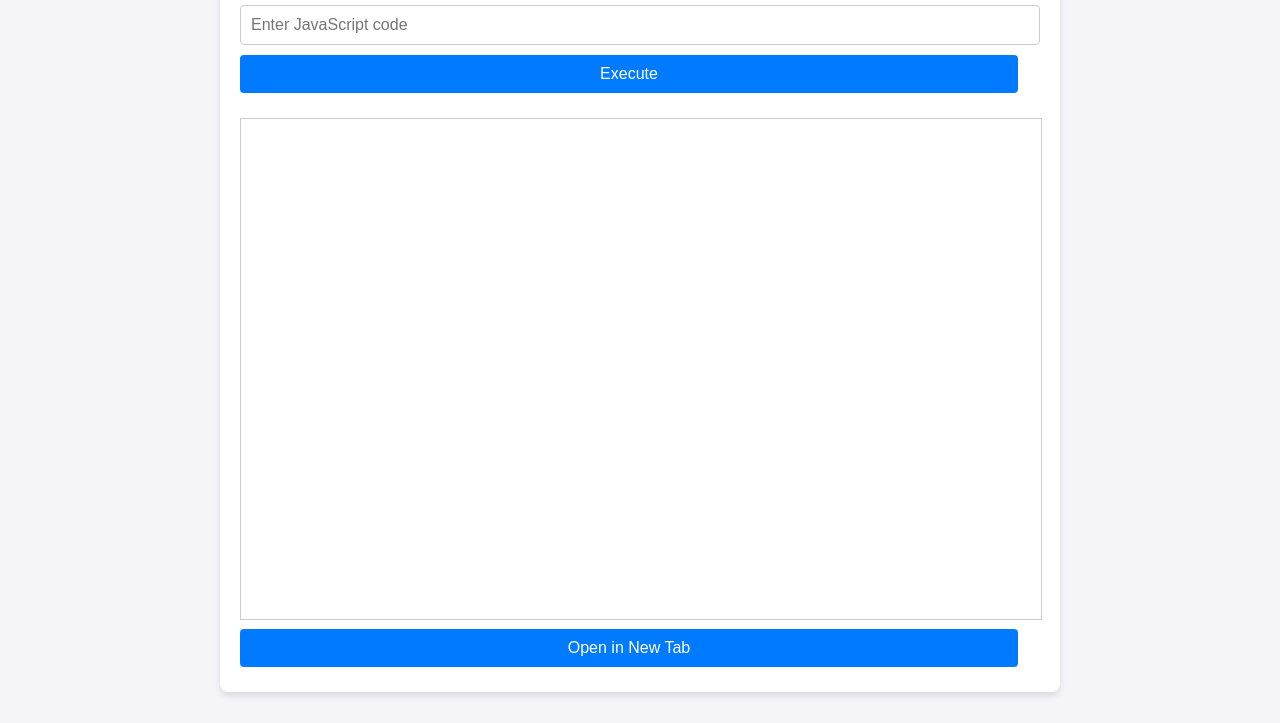
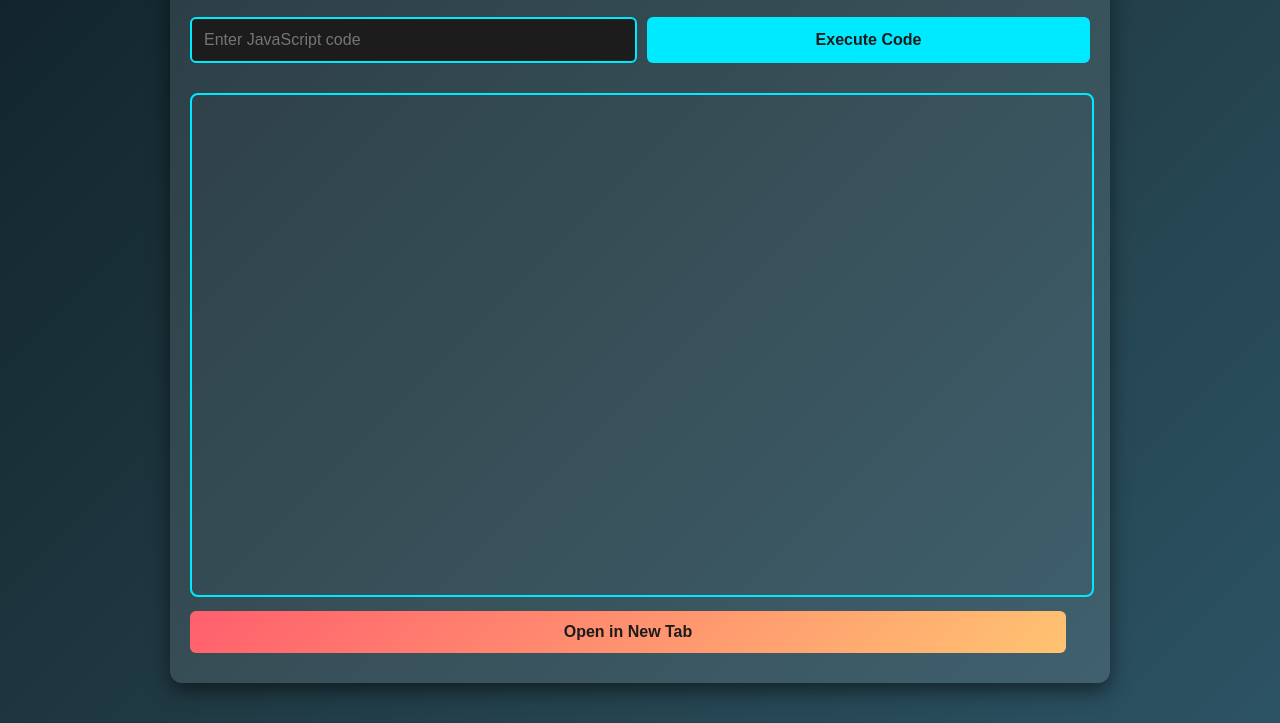
Before and after one commit to Bishop1-creator/blast-tool, a plain HTML site: page index.html in a window 1280 px wide. Shown: the part 218-941 px from the top of the page. Drawn offline with Linux system fonts and the light colour scheme.

Commit message:
Update index.html

```diff
--- a/index.html
+++ b/index.html
@@ -3,64 +3,123 @@
 <head>
     <meta charset="UTF-8">
     <meta name="viewport" content="width=device-width, initial-scale=1.0">
-    <title>Enhanced Bookmarklet Runner</title>
+    <title>Blast - Enhanced Bookmarklet Runner</title>
     <style>
+        /* Global Styles */
         body {
-            font-family: Arial, sans-serif;
+            font-family: 'Arial', sans-serif;
             margin: 0;
+            padding: 0;
+            background: linear-gradient(135deg, #0f2027, #203a43, #2c5364);
+            color: #ffffff;
+            overflow-x: hidden;
+            animation: backgroundAnimation 10s infinite alternate;
+        }
+
+        @keyframes backgroundAnimation {
+            0% { background-position: 0% 50%; }
+            100% { background-position: 100% 50%; }
+        }
+
+        /* Container Styles */
+        .container {
+            max-width: 900px;
+            margin: 40px auto;
+            background: rgba(255, 255, 255, 0.1);
             padding: 20px;
-            box-sizing: border-box;
-            background-color: #f4f4f9;
+            border-radius: 12px;
+            box-shadow: 0 8px 20px rgba(0, 0, 0, 0.5);
         }
-        .container {
-            max-width: 800px;
-            margin: 0 auto;
-            background: white;
-            border-radius: 8px;
-            box-shadow: 0 4px 6px rgba(0, 0, 0, 0.1);
-            padding: 20px;
+
+        h1 {
+            text-align: center;
+            font-size: 2.5rem;
+            color: #00eaff;
+            animation: textGlow 2s infinite alternate;
         }
+
+        @keyframes textGlow {
+            0% { text-shadow: 0 0 10px #00eaff, 0 0 20px #00eaff; }
+            100% { text-shadow: 0 0 20px #00eaff, 0 0 40px #00eaff; }
+        }
+
         input, button {
-            padding: 10px;
-            margin: 5px 0;
-            width: calc(100% - 22px);
-            font-size: 16px;
-            border: 1px solid #ccc;
-            border-radius: 4px;
+            font-size: 1rem;
+            padding: 12px;
+            border: none;
+            margin: 10px 0;
+            border-radius: 6px;
+            width: calc(100% - 24px);
         }
+
+        input {
+            background: #1c1c1c;
+            color: #00eaff;
+            border: 2px solid #00eaff;
+        }
+
         button {
-            background: #007bff;
-            color: white;
-            border: none;
+            background: #00eaff;
+            color: #1c1c1c;
+            font-weight: bold;
             cursor: pointer;
+            transition: transform 0.3s, background 0.3s;
         }
+
         button:hover {
-            background: #0056b3;
+            transform: scale(1.1);
+            background: #00b5cc;
         }
+
         iframe {
             width: 100%;
             height: 500px;
-            border: 1px solid #ccc;
             margin-top: 20px;
+            border: 2px solid #00eaff;
+            border-radius: 8px;
+            animation: iframeFade 1s ease-in-out;
         }
+
+        @keyframes iframeFade {
+            0% { opacity: 0; }
+            100% { opacity: 1; }
+        }
+
+        #openInNewTab {
+            background: linear-gradient(135deg, #ff5f6d, #ffc371);
+            color: #1c1c1c;
+            border: none;
+            transition: transform 0.3s, background 0.3s;
+        }
+
+        #openInNewTab:hover {
+            transform: scale(1.1);
+            background: linear-gradient(135deg, #ff5f6d, #ff8a80);
+        }
+
         .controls {
             display: flex;
-            flex-direction: column;
+            flex-wrap: wrap;
+            gap: 10px;
+        }
+
+        .controls input, .controls button {
+            flex: 1;
         }
     </style>
 </head>
 <body>
     <div class="container">
-        <h1>Enhanced Bookmarklet Runner</h1>
+        <h1>Blast Bookmarklet Runner</h1>
         <div class="controls">
             <input type="text" id="searchBox" placeholder="Enter website URL (https://example.com)">
             <button id="loadWebsite">Load Website</button>
         </div>
         <div class="controls">
             <input type="text" id="bookmarkletCode" placeholder="Enter JavaScript code">
-            <button id="executeCode">Execute</button>
+            <button id="executeCode">Execute Code</button>
         </div>
-        <iframe id="iframeViewer"></iframe>
+        <iframe id="iframeViewer" title="Website Viewer"></iframe>
         <button id="openInNewTab">Open in New Tab</button>
     </div>
 
```
